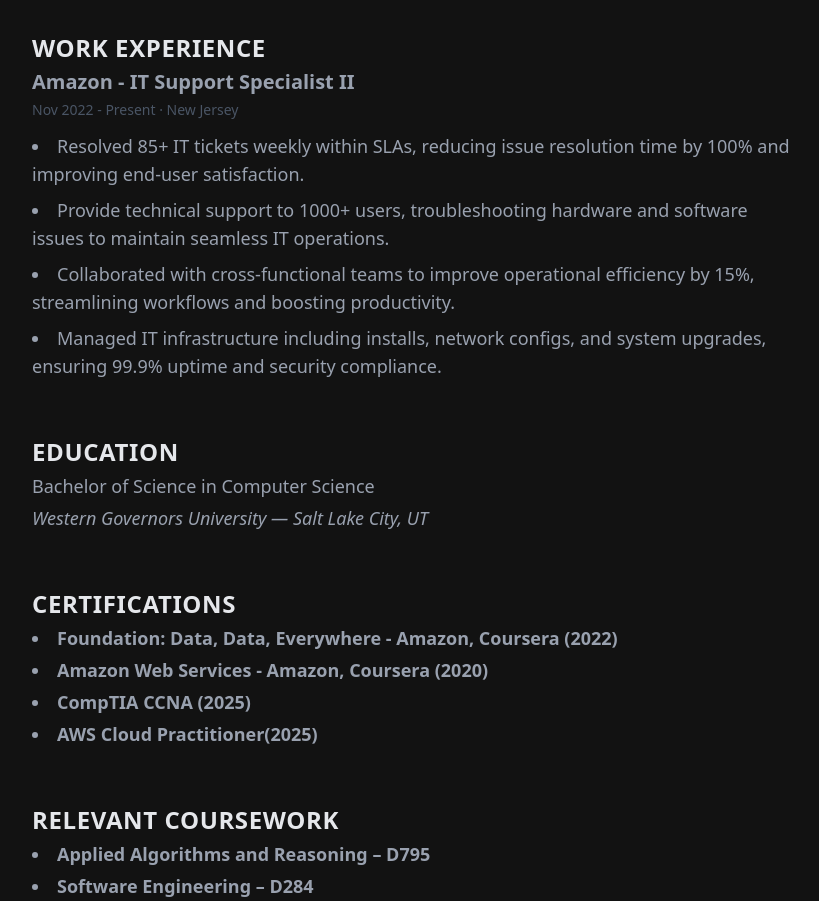
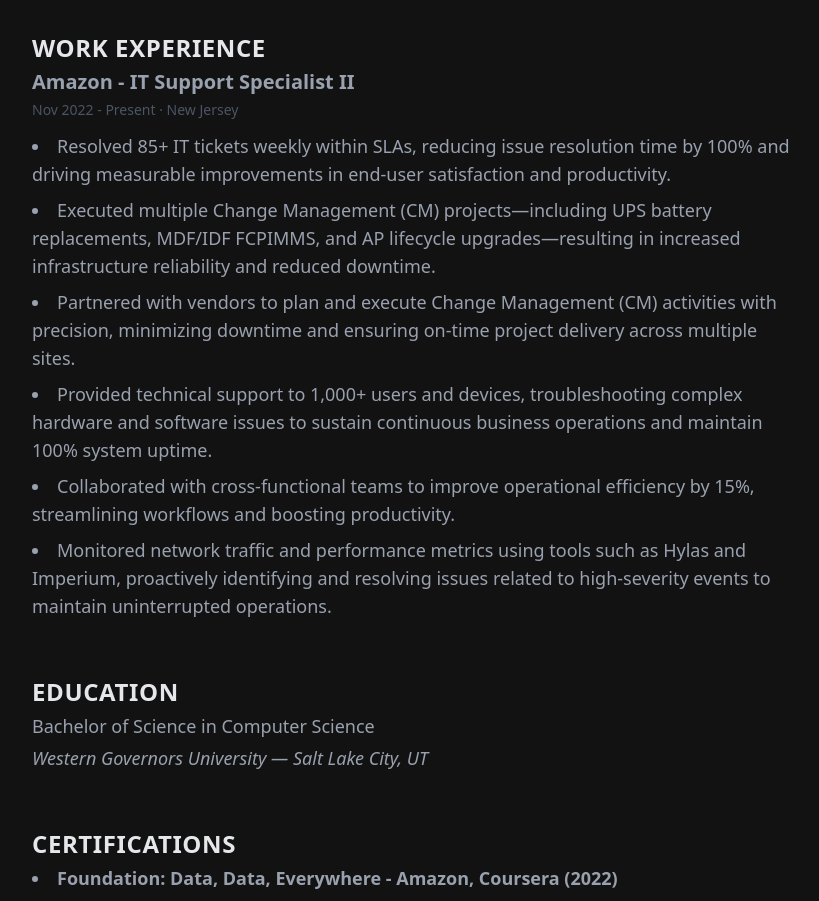
Before and after one commit to QuaidCodes/quaidtahir.com, a Next.js app: page /portfolio in a window 1280 px wide. Shown: the part 1360-2261 px from the top of the page, without its empty margins (184-1003 px from the left). Built offline with nearby package versions, Linux system fonts and the light colour scheme.

Commit message:
Portfolio updates

```diff
--- a/src/app/contact/page.tsx
+++ b/src/app/contact/page.tsx
@@ -103,8 +103,7 @@
               <strong>Email:</strong> quaidtahir@quaidtahir.com
             </p>
             <p>
-              <strong>Availability:</strong> Currently unavailable until June
-              2026.
+              <strong>Availability:</strong> Currently unavailable until <b>June 2026</b>.
             </p>
           </div>
 
--- a/src/app/portfolio/page.tsx
+++ b/src/app/portfolio/page.tsx
@@ -231,12 +231,27 @@
             <ul className="list-disc list-inside space-y-2 portfolio-content">
               <li>
                 Resolved 85+ IT tickets weekly within SLAs, reducing issue
-                resolution time by 100% and improving end-user satisfaction.
+                resolution time by 100% and driving measurable improvements in
+                end-user satisfaction and productivity.
               </li>
 
               <li>
-                Provide technical support to 1000+ users, troubleshooting
-                hardware and software issues to maintain seamless IT operations.
+                Executed multiple Change Management (CM) projects—including UPS
+                battery replacements, MDF/IDF FCPIMMS, and AP lifecycle
+                upgrades—resulting in increased infrastructure reliability and
+                reduced downtime.
+              </li>
+
+              <li>
+                Partnered with vendors to plan and execute Change Management
+                (CM) activities with precision, minimizing downtime and ensuring
+                on-time project delivery across multiple sites.
+              </li>
+
+              <li>
+                Provided technical support to 1,000+ users and devices, troubleshooting
+                complex hardware and software issues to sustain continuous
+                business operations and maintain 100% system uptime.
               </li>
 
               <li>
@@ -246,9 +261,10 @@
               </li>
 
               <li>
-                Managed IT infrastructure including installs, network configs,
-                and system upgrades, ensuring 99.9% uptime and security
-                compliance.
+                Monitored network traffic and performance metrics using tools
+                such as Hylas and Imperium, proactively identifying and
+                resolving issues related to high-severity events to maintain
+                uninterrupted operations.
               </li>
             </ul>
           </article>
```
